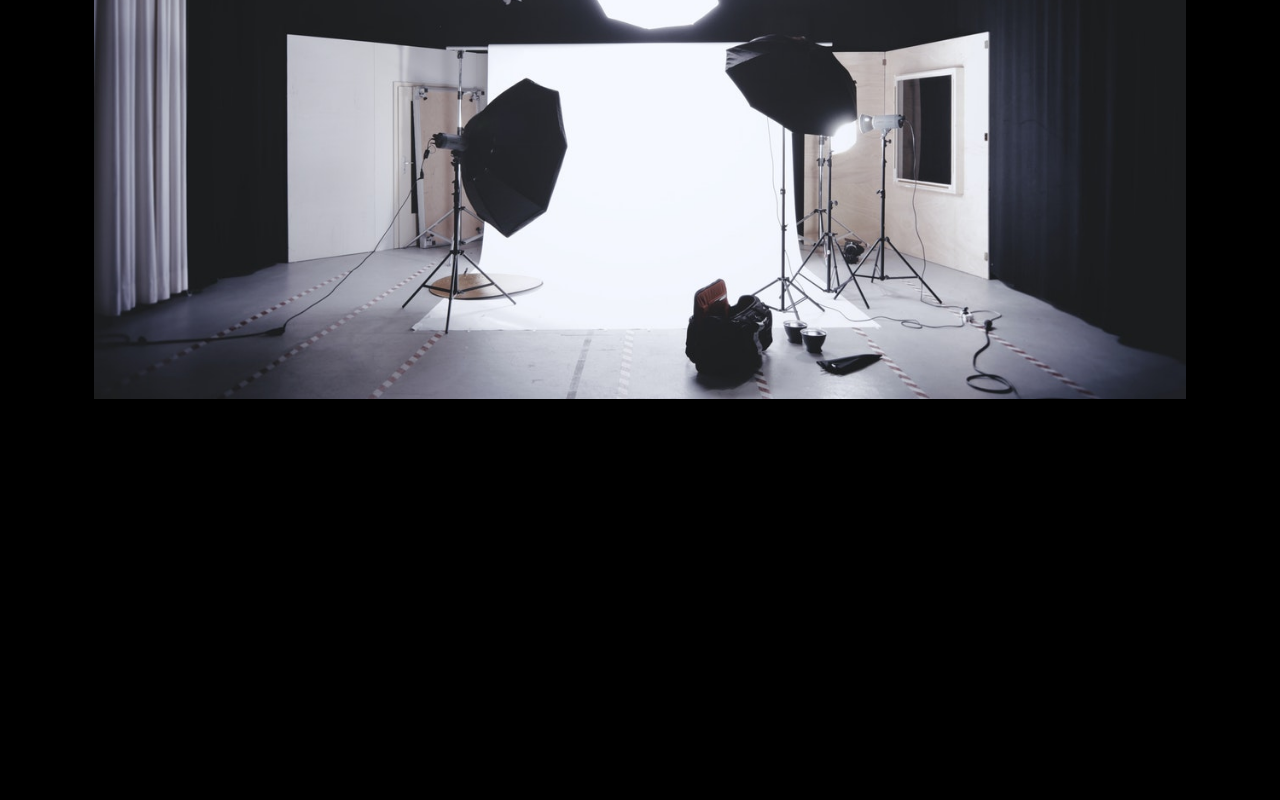
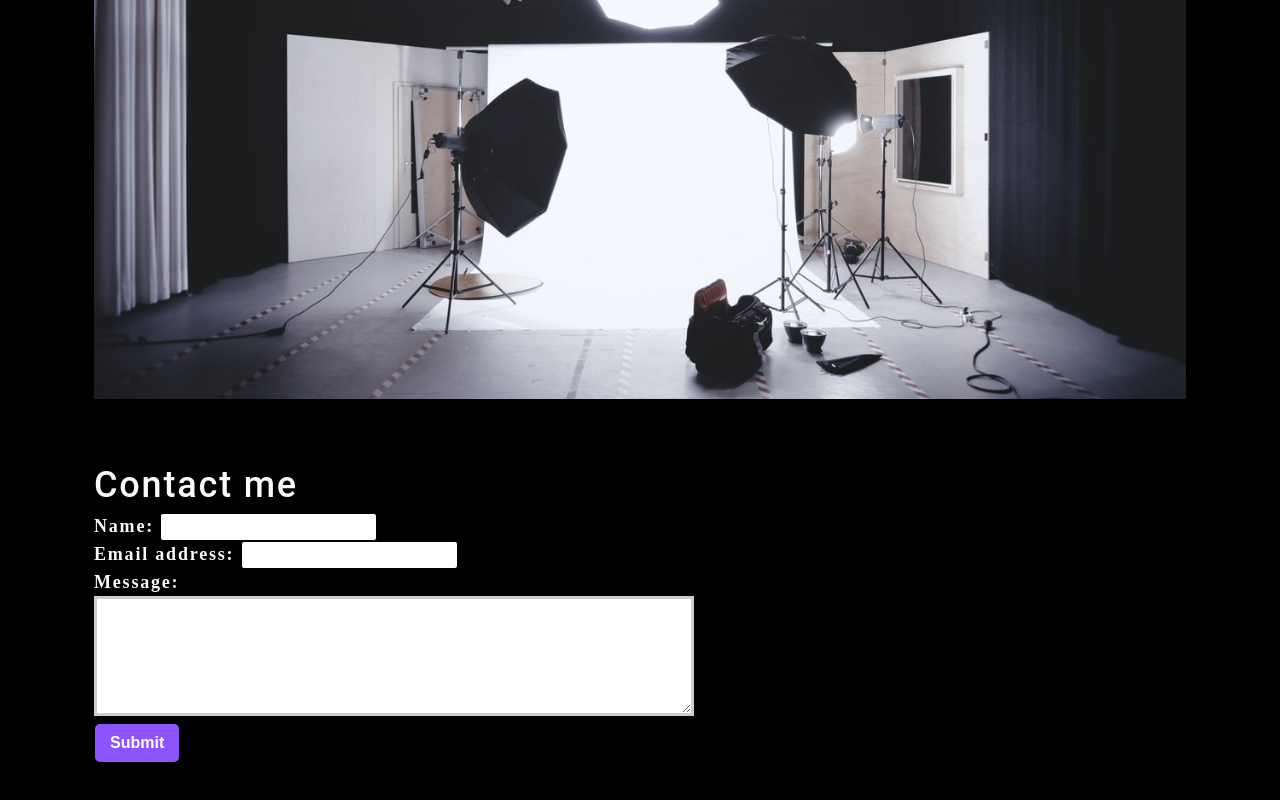
Before and after one commit to cpm-128/photography-portfolio, a React (Create React App) app: page / in a window 1280 px wide. Shown: the part 1582-2382 px from the top of the page. Before the commit the page ends 2095 px from the top, so only its background shows below. Built offline with nearby package versions, Linux system fonts and the light colour scheme.

Commit message:
render contact form on homepage

```diff
--- a/src/App.js
+++ b/src/App.js
@@ -2,6 +2,7 @@ import React, { useState } from 'react';
 import About from './components/About';
 import Nav from './components/Nav';
 import Gallery from './components/Gallery';
+import ContactForm from './components/Contact';
 
 function App() {
 
@@ -26,6 +27,7 @@ function App() {
 
   const [currentCategory, setCurrentCategory] = useState(categories[0]);
 
+  // vdom rendering
   return (
     <div>
       <Nav
@@ -36,6 +38,7 @@ function App() {
       <main>
         <Gallery currentCategory={currentCategory}></Gallery>
         <About></About>
+        <ContactForm></ContactForm>
       </main>
     </div>
   );
```
